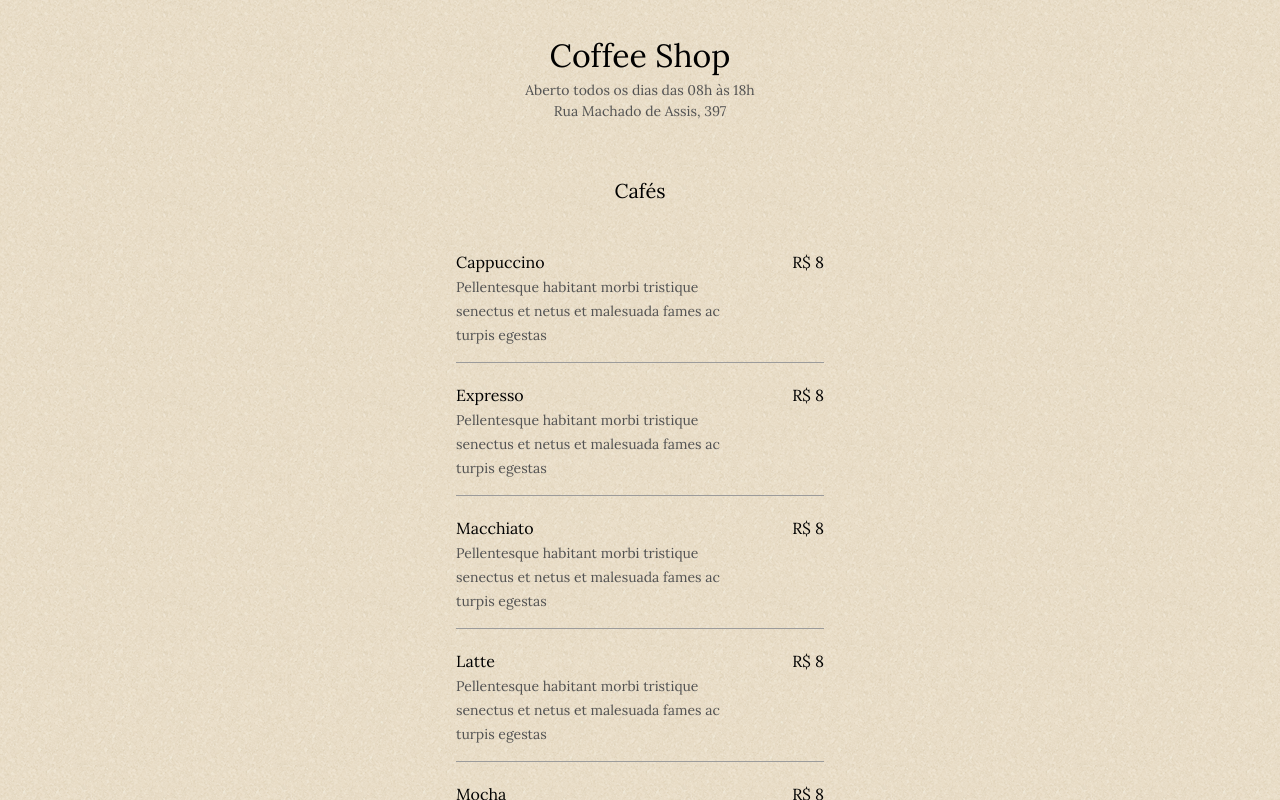
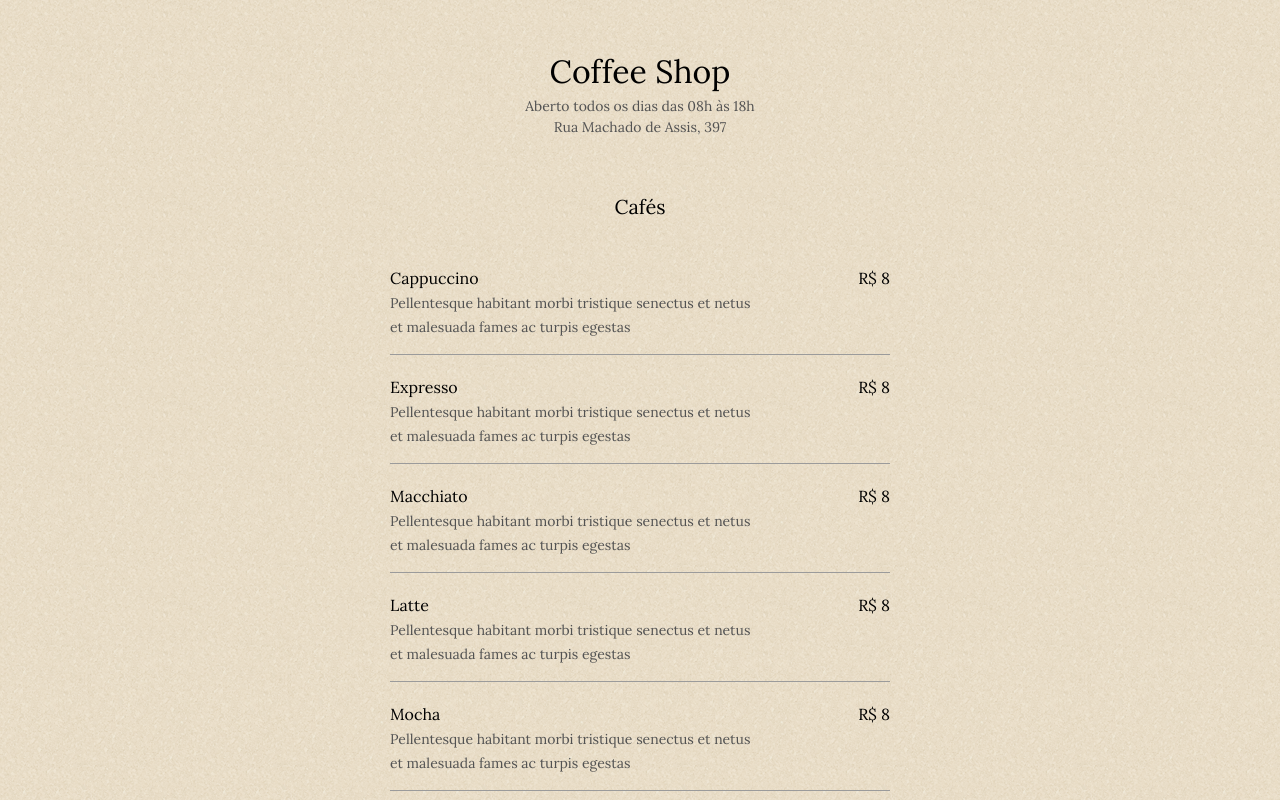
Before and after one commit to joziasmartini/coffee-shop, a React (Create React App) app: page / in a window 1280 px wide. Shown: the top 800 px of the page. Built offline with nearby package versions, Linux system fonts and the light colour scheme.

Commit message:
Adjust margins and paddings

```diff
--- a/src/App.sass
+++ b/src/App.sass
@@ -1,12 +1,13 @@
 .app
   margin: 0 auto
-  max-width: 400px
+  padding: 0 1.5rem
+  max-width: 500px
   text-align: center
   line-height: 1.5
 
 .title
   font-weight: normal
-  margin: 32px 0 0
+  margin: 3rem 0 0
 
 .subtitle
   margin: 0
@@ -14,11 +15,10 @@
 
 .section-title
   margin: 46px 0 16px
-  padding: 8px 16px
+  padding: 8px 0
   font-size: 20px
 
 .section-item
-  margin: 0 1rem
   padding: 20px 0 16px
   display: grid
   grid-template-columns: 3fr 1fr
```
